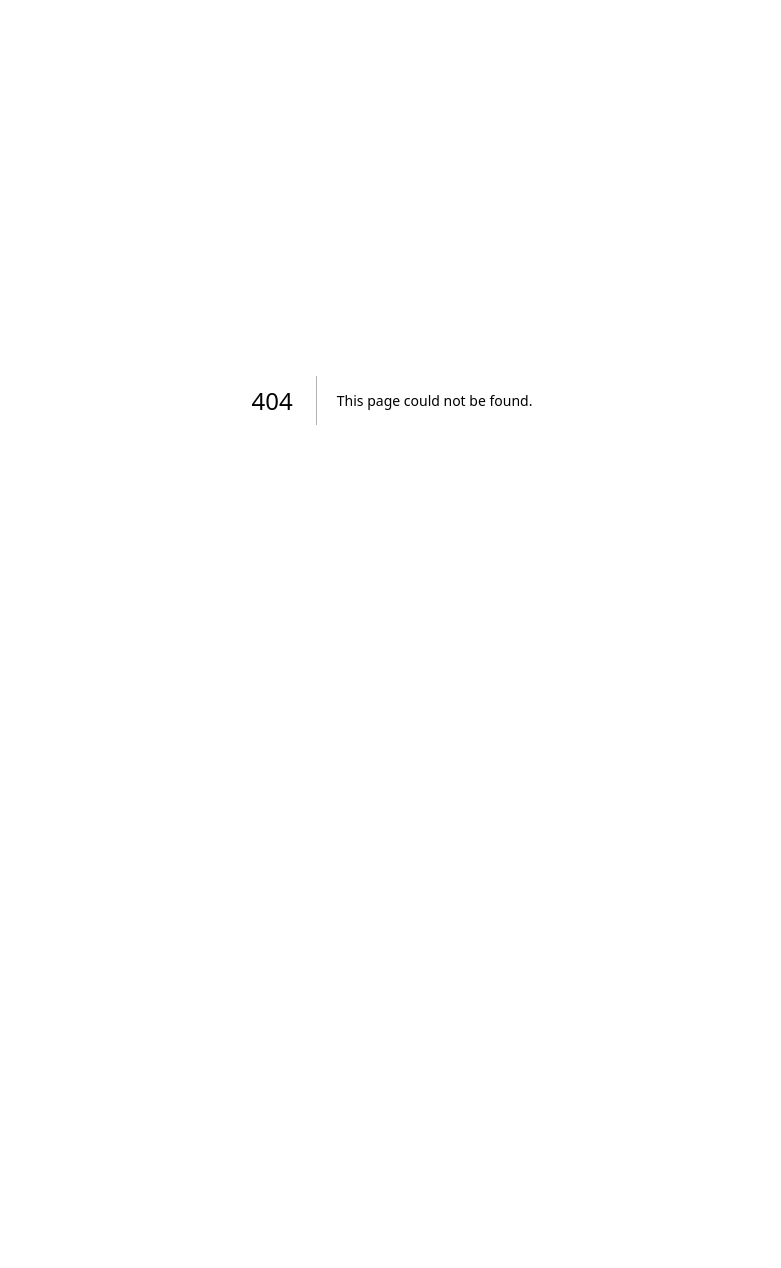
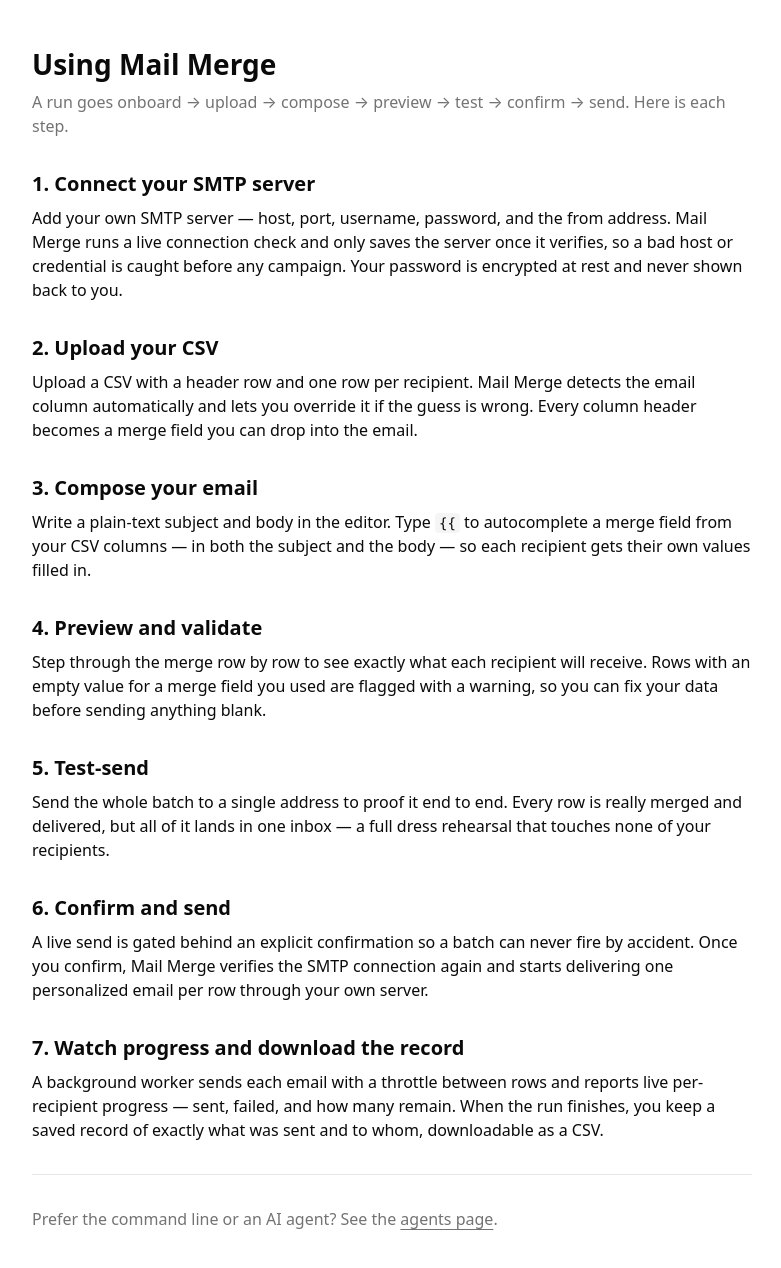
Before and after one commit to robindarlington/mail-merge, a Next.js app: page /docs in a window 1280 px wide. Before the commit this address had no page. Shown: the top 1268 px of the page, without its empty margins (248-1029 px from the left). Before the commit the page ends 800 px from the top, so only its background shows below. Built offline with nearby package versions, Linux system fonts and the light colour scheme.

Commit message:
feat(09-02): add /docs step-by-step usage guide
- Static RSC page under (marketing) shell; seven-step run guide
- Exact UI-SPEC copy: heading, intro, and step headings
- Neutral underlined /agents pointer (D-5), no accent links

```diff
--- /dev/null
+++ b/app/(marketing)/docs/page.tsx
@@ -0,0 +1,117 @@
+import Link from "next/link";
+
+import { Separator } from "@/components/ui/separator";
+
+/**
+ * /docs — the public, signed-out usage guide (RSC, no auth/data fetch).
+ *
+ * A static walk-through of one merge run in the order the app enforces it:
+ * onboard → upload → compose → preview → test → confirm → send. Copy is fixed by
+ * the 09-UI-SPEC Docs table (exact page heading, intro, and the seven step
+ * headings); prose is accurate to the shipped app (verify-before-save SMTP,
+ * email-column detection, {{merge-field}} autocomplete, empty-value preview
+ * warnings, whole-batch test-send, a confirmation gate, live progress + a
+ * downloadable record). Nests inside the marketing shell (header + SiteFooter),
+ * so BRAND-01 attribution rides along. Inline links use the neutral underlined
+ * idiom (D-5), never accent.
+ */
+export default function DocsPage() {
+  return (
+    <div className="mx-auto flex w-full max-w-3xl flex-col gap-8 px-6 py-12">
+      <div className="flex flex-col gap-2">
+        <h1 className="text-[28px] font-semibold leading-[1.2]">
+          Using Mail Merge
+        </h1>
+        <p className="text-base text-muted-foreground">
+          A run goes onboard → upload → compose → preview → test → confirm →
+          send. Here is each step.
+        </p>
+      </div>
+
+      <section className="flex flex-col gap-2">
+        <h2 className="text-xl font-semibold">1. Connect your SMTP server</h2>
+        <p className="text-base">
+          Add your own SMTP server — host, port, username, password, and the
+          from address. Mail Merge runs a live connection check and only saves
+          the server once it verifies, so a bad host or credential is caught
+          before any campaign. Your password is encrypted at rest and never
+          shown back to you.
+        </p>
+      </section>
+
+      <section className="flex flex-col gap-2">
+        <h2 className="text-xl font-semibold">2. Upload your CSV</h2>
+        <p className="text-base">
+          Upload a CSV with a header row and one row per recipient. Mail Merge
+          detects the email column automatically and lets you override it if the
+          guess is wrong. Every column header becomes a merge field you can drop
+          into the email.
+        </p>
+      </section>
+
+      <section className="flex flex-col gap-2">
+        <h2 className="text-xl font-semibold">3. Compose your email</h2>
+        <p className="text-base">
+          Write a plain-text subject and body in the editor. Type{" "}
+          <code className="rounded bg-muted px-1 py-0.5 text-sm">{"{{"}</code> to
+          autocomplete a merge field from your CSV columns — in both the subject
+          and the body — so each recipient gets their own values filled in.
+        </p>
+      </section>
+
+      <section className="flex flex-col gap-2">
+        <h2 className="text-xl font-semibold">4. Preview and validate</h2>
+        <p className="text-base">
+          Step through the merge row by row to see exactly what each recipient
+          will receive. Rows with an empty value for a merge field you used are
+          flagged with a warning, so you can fix your data before sending
+          anything blank.
+        </p>
+      </section>
+
+      <section className="flex flex-col gap-2">
+        <h2 className="text-xl font-semibold">5. Test-send</h2>
+        <p className="text-base">
+          Send the whole batch to a single address to proof it end to end. Every
+          row is really merged and delivered, but all of it lands in one inbox —
+          a full dress rehearsal that touches none of your recipients.
+        </p>
+      </section>
+
+      <section className="flex flex-col gap-2">
+        <h2 className="text-xl font-semibold">6. Confirm and send</h2>
+        <p className="text-base">
+          A live send is gated behind an explicit confirmation so a batch can
+          never fire by accident. Once you confirm, Mail Merge verifies the SMTP
+          connection again and starts delivering one personalized email per row
+          through your own server.
+        </p>
+      </section>
+
+      <section className="flex flex-col gap-2">
+        <h2 className="text-xl font-semibold">
+          7. Watch progress and download the record
+        </h2>
+        <p className="text-base">
+          A background worker sends each email with a throttle between rows and
+          reports live per-recipient progress — sent, failed, and how many
+          remain. When the run finishes, you keep a saved record of exactly what
+          was sent and to whom, downloadable as a CSV.
+        </p>
+      </section>
+
+      <Separator />
+
+      <p className="text-base text-muted-foreground">
+        Prefer the command line or an AI agent? See the{" "}
+        <Link
+          href="/agents"
+          className="underline underline-offset-4 hover:text-foreground"
+        >
+          agents page
+        </Link>
+        .
+      </p>
+    </div>
+  );
+}
```
